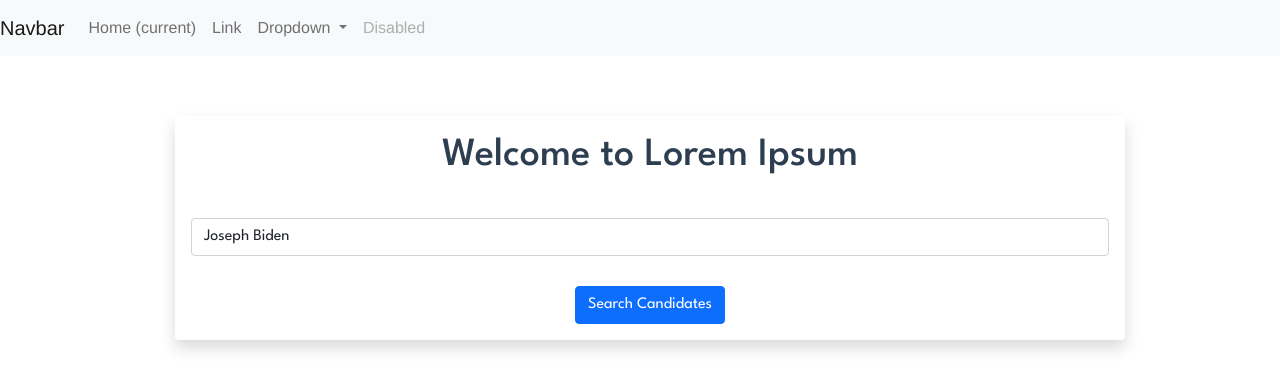
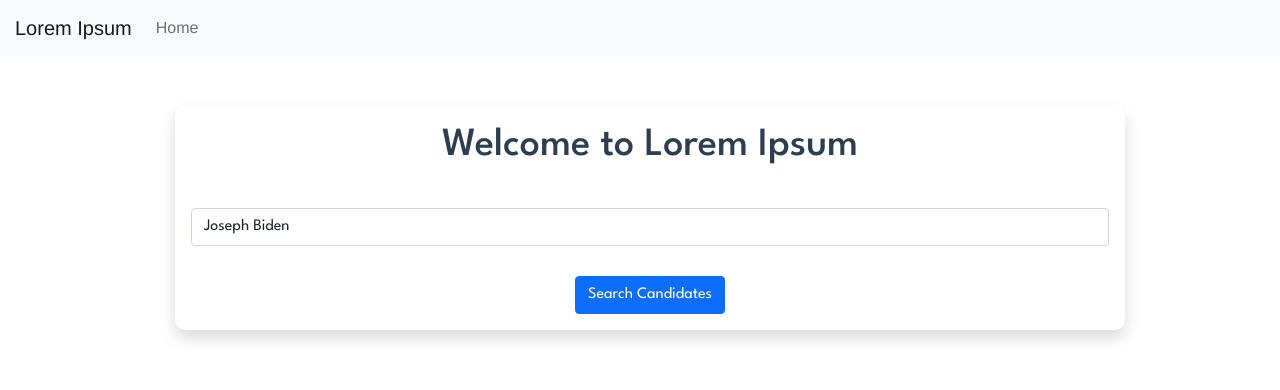
Before and after one commit to JosephShepin/PaperTrails, a Vue app in the folder frontend/: page / in a window 1280 px wide. Shown: the top 390 px of the page. Built offline with nearby package versions, Linux system fonts and the light colour scheme.

Commit message:
modified ui

```diff
--- a/frontend/src/App.vue
+++ b/frontend/src/App.vue
@@ -2,7 +2,7 @@
   <div>
     <!-- <div id="nav"> -->
       <nav class="navbar navbar-expand-lg navbar-light bg-light">
-        <a class="navbar-brand" href="#">Navbar</a>
+        <a class="navbar-brand" href="#" style="margin-left: 15px">Lorem Ipsum</a>
         <button
           class="navbar-toggler"
           type="button"
@@ -17,38 +17,10 @@
 
         <div class="collapse navbar-collapse" id="navbarSupportedContent">
           <ul class="navbar-nav mr-auto">
-            <li class="nav-item active">
-              <a class="nav-link" href="#"
-                >Home <span class="sr-only">(current)</span></a
-              >
-            </li>
             <li class="nav-item">
-              <a class="nav-link" href="#">Link</a>
-            </li>
-            <li class="nav-item dropdown">
-              <a
-                class="nav-link dropdown-toggle"
-                href="#"
-                id="navbarDropdown"
-                role="button"
-                data-toggle="dropdown"
-                aria-haspopup="true"
-                aria-expanded="false"
-              >
-                Dropdown
-              </a>
-              <div class="dropdown-menu" aria-labelledby="navbarDropdown">
-                <a class="dropdown-item" href="#">Action</a>
-                <a class="dropdown-item" href="#">Another action</a>
-                <div class="dropdown-divider"></div>
-                <a class="dropdown-item" href="#">Something else here</a>
-              </div>
-            </li>
-            <li class="nav-item">
-              <a class="nav-link disabled" href="#">Disabled</a>
+              <a class="nav-link" href="/">Home</a>
             </li>
           </ul>
-
         </div>
       </nav>
       <!-- <router-link to="/">Home</router-link> |
--- a/frontend/src/views/Home.vue
+++ b/frontend/src/views/Home.vue
@@ -4,8 +4,9 @@
     <div
       v-show="step == 1"
       :class="{ center: step == 1 }"
+      style="margin-top: 0px; border-radius: 10px !important;"
       class="container shadow p-3 mb-5 bg-white rounded"
-      :style="{ 'border': focused ? '1px solid #2C3E50': 'none'}"
+      :style="{ 'border': focused ? '1px solid #808B96': 'none'}"
     >
       <h1>Welcome to Lorem Ipsum</h1>
       <br />
@@ -398,7 +399,7 @@ export default {
 @import url('https://fonts.googleapis.com/css2?family=League+Spartan:wght@400;500;600&family=Space+Mono&display=swap');
 
 .home
-  margin-top: 100px
+  margin-top: 50px
   font-family: 'League Spartan', sans-serif
   font-size: 20px
 .related-articles
```
